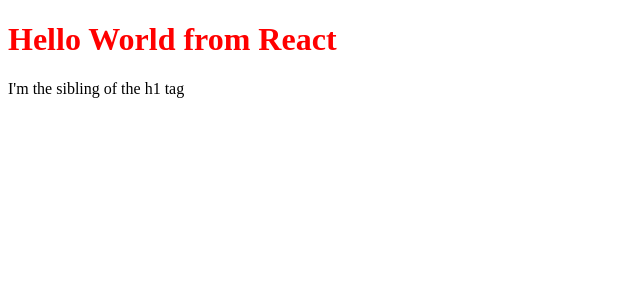
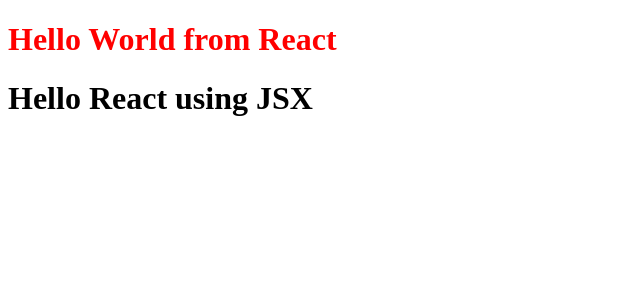
Before and after one commit to Naincy31/Hello-React, a React (Vite) app: page / in a window 1280 px wide. Shown: the top 300 px of the page, without its empty margins (0-640 px from the left). Built offline with nearby package versions, Linux system fonts and the light colour scheme.

Commit message:
Implemented JSX

```diff
--- a/App.js
+++ b/App.js
@@ -3,9 +3,9 @@
 
 const heading = React.createElement("h1", {id: "heading"}, "Hello World from React")
 
-const para = React.createElement("p", {}, "I'm the sibling of the h1 tag")
+const jsxHeading = <h1 className="head">Hello React using JSX</h1>
 
-const parent = React.createElement("div", {id: "parent"}, [heading, para])
+const parent = React.createElement("div", {id: "container"}, [heading, jsxHeading])
 
 const root = ReactDOM.createRoot(document.getElementById("root"))
 
--- a/package.json
+++ b/package.json
@@ -3,6 +3,8 @@
   "version": "1.0.0",
   "description": "",
   "scripts": {
+    "start": "parcel index.html",
+    "build": "parcel build index.html",
     "test": "jest"
   },
   "author": "Naincy Rathore",
```
